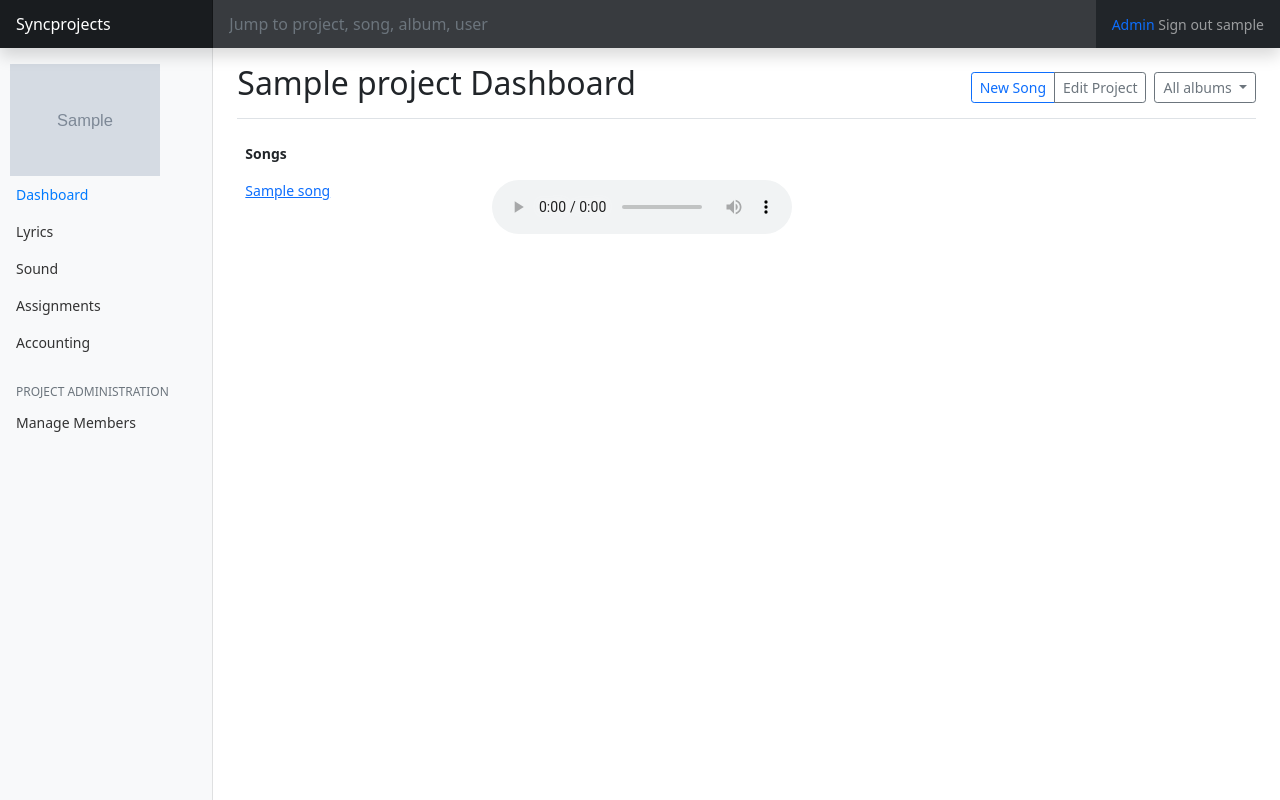
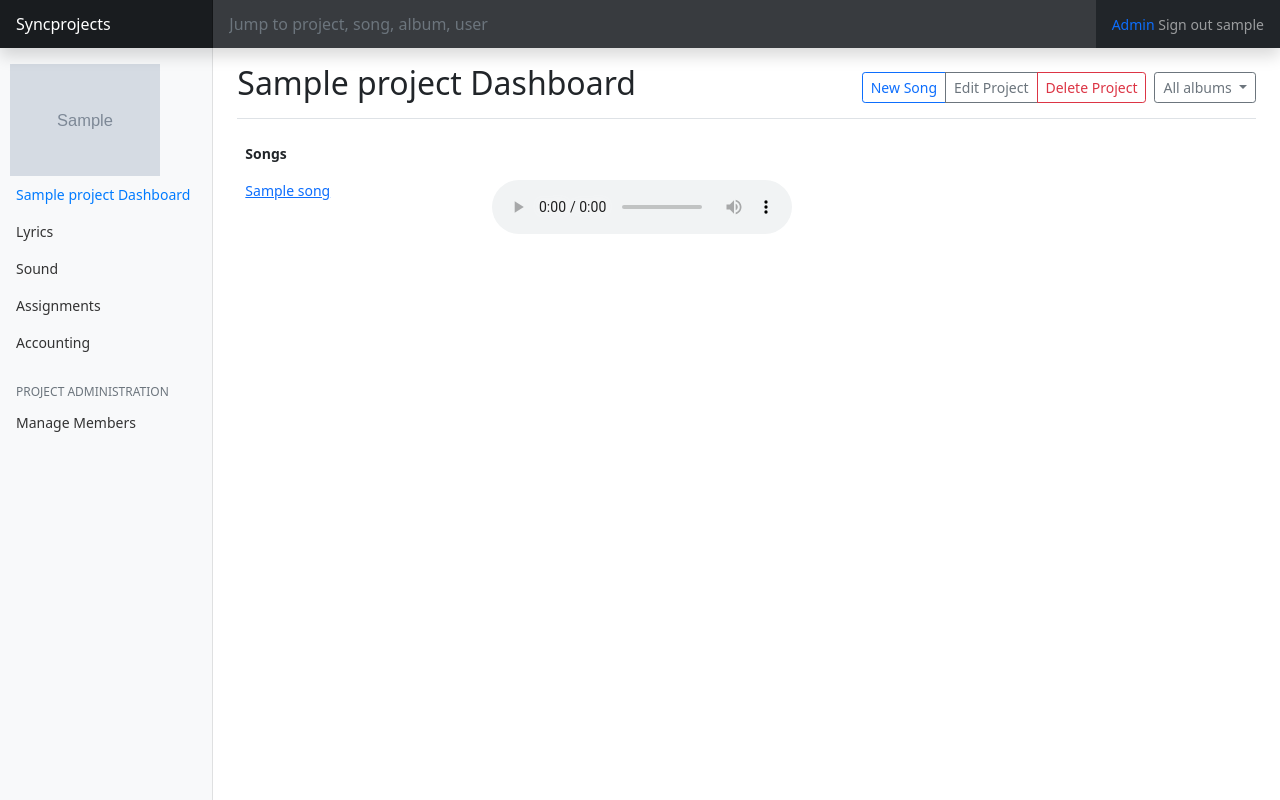
Before and after one commit to k3an3/syncprojects-web, a Django app: page /projects/1/ in a window 1280 px wide. Run offline with Django 3.2, Linux system fonts and the light colour scheme; a user stored in the database is signed in; tables that the repository leaves empty hold one stand-in row (values such as "Sample post"); grey boxes marked "Sample" are stand-in pictures; some libraries are stand-ins or nearby versions.

Commit message:
More and more CRUD

```diff
--- a/core/models.py
+++ b/core/models.py
@@ -5,6 +5,7 @@ from django.contrib.auth.models import AbstractUser, User
 from django.db import models
 from django.db.models.signals import post_save
 from django.dispatch import receiver
+from django.urls import reverse
 from django.utils import timezone
 
 
@@ -53,6 +54,9 @@ class Project(models.Model):
         for lock in self.locks():
             lock.delete()
 
+    def get_absolute_url(self):
+        return reverse('core:project-detail', kwargs={'pk': self.pk})
+
 
 class CoreUser(models.Model):
     user = models.OneToOneField(User, on_delete=models.CASCADE)
@@ -97,3 +101,6 @@ class Song(models.Model):
     def clear_peaks(self):
         self.peaks = ''
         self.save()
+
+    def get_absolute_url(self):
+        return reverse('core:song-detail', kwargs={'proj': self.project.id, 'song': self.id})
--- a/core/templates/core/project_detail.html
+++ b/core/templates/core/project_detail.html
@@ -5,8 +5,10 @@
     <h1 class="h2">{{ project.name }} Dashboard</h1>
     <div class="btn-toolbar mb-2 mb-md-0">
         <div class="btn-group me-2">
-            <button type="button" class="btn btn-sm btn-outline-primary">New Song</button>
+            <a href="{% url 'core:song-create' project.id %}" class="btn btn-sm btn-outline-primary">New Song</a>
             <button type="button" class="btn btn-sm btn-outline-secondary">Edit Project</button>
+            <a href="{% url 'core:project-delete' project.id %}" class="btn btn-sm btn-outline-danger">Delete
+                Project</a>
         </div>
 
         <button type="button" class="btn btn-sm btn-outline-secondary dropdown-toggle">
@@ -40,7 +42,7 @@
             <tbody>
             {% for song in songs %}
                 <tr>
-                    <td><a href="{% url 'core:song_detail' project.id song.id %}">{{ song.name }}</a></td>
+                    <td><a href="{% url 'core:song-detail' project.id song.id %}">{{ song.name }}</a></td>
                     <td>
                         {% if song.url %}
                             <audio controls preload="metadata" src="{{ song.url }}"> Your browser does not support the
--- a/core/templates/core/project_list.html
+++ b/core/templates/core/project_list.html
@@ -7,7 +7,7 @@
     <h1 class="h2">Project Dashboard</h1>
     <div class="btn-toolbar mb-2 mb-md-0">
         <div class="btn-group me-2">
-            <button type="button" class="btn btn-sm btn-outline-secondary">New</button>
+            <a href="{% url 'core:project-create' %}" class="btn btn-sm btn-outline-secondary">New Project</a>
         </div>
 
         {% comment %}
@@ -25,7 +25,7 @@
             {% for project in project_list %}
                 <div class="col">
                     <div class="card" style="width: 18rem;">
-                        <a href="{% url 'core:project_detail' project.id %}">
+                        <a href="{% url 'core:project-detail' project.id %}">
                             {% if project.image %}
                                 <img style="object-fit: cover;" height="192px" src="{{ project.image.url }}"
                                      class="card-img-top" alt="...">
@@ -35,7 +35,7 @@
                             {% endif %}
                         </a>
                         <div class="card-body">
-                            <a href="{% url 'core:project_detail' project.id %}"><h5
+                            <a href="{% url 'core:project-detail' project.id %}"><h5
                                     class="card-title">{{ project.name }}</h5></a>
                             {% comment %} <p class="card-text">Some quick example text to build on the card title and make up the bulk
                                 of the card's content.</p>{% endcomment %}
--- a/core/templates/core/sidebar.html
+++ b/core/templates/core/sidebar.html
@@ -1,8 +1,8 @@
 <ul class="nav flex-column">
     <li class="nav-item">
-        <a class="nav-link active" aria-current="page" href="{% url 'core:project_detail' project.id %}">
+        <a class="nav-link active" aria-current="page" href="{% url 'core:project-detail' project.id %}">
             <span data-feather="home"></span>
-            Dashboard
+            {{ project.name }} Dashboard
         </a>
     </li>
     <li class="nav-item">
--- a/core/urls.py
+++ b/core/urls.py
@@ -5,8 +5,12 @@ from . import views
 app_name = 'core'
 urlpatterns = [
     path('', views.IndexView.as_view(), name='index'),
-    path('projects/<int:pk>/', views.ProjectDetailView.as_view(), name='project_detail'),
-    path('projects/<int:proj>/songs/<int:song>', views.SongDetailView.as_view(), name='song_detail'),
+    path('projects/<int:pk>/', views.ProjectDetailView.as_view(), name='project-detail'),
+    path('projects/create/', views.ProjectCreateView.as_view(), name='project-create'),
+    path('projects/<int:pk>/delete/', views.ProjectDeleteView.as_view(), name='project-delete'),
+    path('projects/<int:pk>/songs/create/', views.SongCreateView.as_view(), name='song-create'),
+    path('projects/<int:proj>/songs/<int:song>', views.SongDetailView.as_view(), name='song-detail'),
+    path('projects/<int:proj>/songs/<int:song>/delete/', views.SongDeleteView.as_view(), name='song-delete'),
     path('projects/<int:proj>/songs/<int:song>/clear_peaks/', views.ClearSongPeaksView.as_view(),
-         name='song_clear_peaks'),
+         name='song-clear-peaks'),
 ]
--- a/core/views.py
+++ b/core/views.py
@@ -1,5 +1,6 @@
-from django.contrib.auth.mixins import LoginRequiredMixin
+from django.contrib.auth.mixins import LoginRequiredMixin, UserPassesTestMixin
 from django.shortcuts import redirect
+from django.urls import reverse_lazy
 from django.views import generic, View
 
 from core.models import Project, Song
@@ -20,22 +21,64 @@ class ProjectDetailView(LoginRequiredMixin, UserHasObjectPermissionMixin, generi
         return context
 
 
+class ProjectCreateView(LoginRequiredMixin, generic.CreateView):
+    model = Project
+    fields = ['name', 'image', 'sync_enabled', 'seafile_uuid']
+
+    def form_valid(self, form):
+        obj = form.save()
+        self.request.user.coreuser.projects.add(obj)
+        return super().form_valid(form)
+
+
+class ProjectDeleteView(LoginRequiredMixin, UserHasObjectPermissionMixin, generic.DeleteView):
+    model = Project
+    success_url = reverse_lazy('core:index')
+
+
+class SongCreateView(LoginRequiredMixin, UserPassesTestMixin, generic.CreateView):
+    model = Song
+    fields = ['name', 'url', 'sync_enabled', 'directory_name']
+
+    def test_func(self, **kwargs):
+        project = Project.objects.get(pk=self.kwargs['pk'])
+        return self.request.user.coreuser.has_access_to(project)
+
+    def get_context_data(self, **kwargs):
+        context = super().get_context_data(**kwargs)
+        context['project'] = Project.objects.get(pk=self.kwargs['pk'])
+        return context
+
+    def form_valid(self, form):
+        form.instance.project = Project.objects.get(pk=self.kwargs['pk'])
+        return super().form_valid(form)
+
+
 class SongLookupBaseView(LoginRequiredMixin, UserHasObjectPermissionMixin):
     model = Song
 
     def get_object(self, queryset=None):
         return Song.objects.get(id=self.kwargs['song'], project=self.kwargs['proj'])
 
-
-class SongDetailView(SongLookupBaseView, generic.DetailView):
     def get_context_data(self, **kwargs):
         context = super().get_context_data(**kwargs)
         context['project'] = self.get_object().project
         return context
 
 
+class SongDetailView(SongLookupBaseView, generic.DetailView):
+    pass
+
+
 class ClearSongPeaksView(SongLookupBaseView, View):
     def get(self, *args, **kwargs):
         song = self.get_object()
         song.clear_peaks()
-        return redirect('core:song_detail', song.project.id, song.id)
+        return redirect('core:song-detail', song.project.id, song.id)
+
+
+class SongDeleteView(SongLookupBaseView, generic.DeleteView):
+    model = Song
+
+    def get_success_url(self):
+        return reverse_lazy('core:project-detail', args=[self.object.project.pk])
--- a/requirements.txt
+++ b/requirements.txt
@@ -1,5 +1,6 @@
 asgiref==3.3.1
 Django==3.1.6
+django-bootstrap-v5==1.0.0
 django-debug-toolbar==3.2
 djangorestframework==3.12.2
 djangorestframework-simplejwt==4.6.0
--- a/syncprojectsweb/settings.py
+++ b/syncprojectsweb/settings.py
@@ -39,6 +39,7 @@ INSTALLED_APPS = [
     'django.contrib.staticfiles',
     'debug_toolbar',
     'rest_framework',
+    'bootstrap5',
 ]
 
 MIDDLEWARE = [
```
Also changed, not shown: core/templates/core/project_confirm_delete.html (added, +21 -0 lines), core/templates/core/project_form.html (added, +18 -0 lines), core/templates/core/song_confirm_delete.html (added, +21 -0 lines), core/templates/core/song_detail.html (+6 -4 lines), core/templates/core/song_form.html (added, +17 -0 lines).
